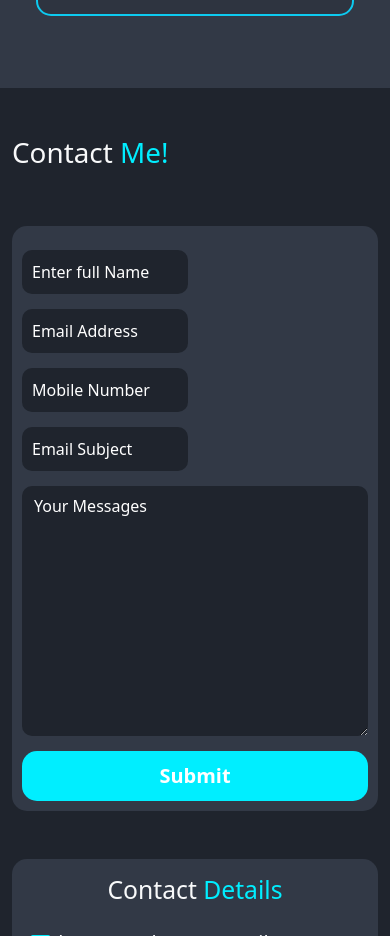
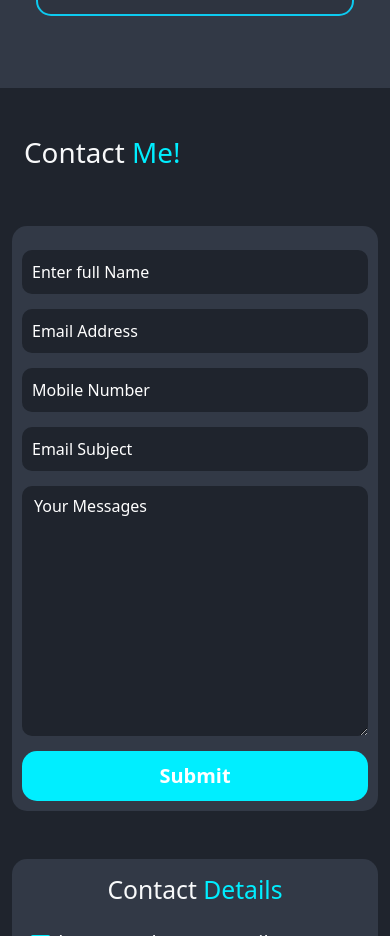
Before and after one commit to muhammadhasssan2006/protfolio, a plain HTML site: page index.html in a window 390 px wide. Shown: the part 7975-8911 px from the top of the page. Drawn offline with nearby package versions, Linux system fonts and the light colour scheme.

Commit message:
more done

```diff
--- a/index.html
+++ b/index.html
@@ -305,7 +305,7 @@
 <!-- contact layout start  -->
  <div class="container-fluid text-light contact-container  pt-5 pb-5" id="contact">
   <div class="row">
-    <h1>Contact <span>Me!</span></h1>
+    <h1 class="ps-4">Contact <span>Me!</span></h1>
     <div class="col-lg-8 col-md-6 col-sm-12  pt-5">
       <!-- <div class="pt-4 contact-card-1 "> -->
         <form class="pt-4 contact-card-1 " action="https://formsubmit.co/hassanweb365@gmail.com" method="POST">
--- a/style.css
+++ b/style.css
@@ -312,3 +312,11 @@ footer{
   box-shadow: 0 0 5px 5px #0ef;
   border: 2px solid rgb(22, 152, 162);
 }
+
+
+
+@media (max-width: 1024px) {
+  input {
+    width: 100%;
+  }
+}
```
